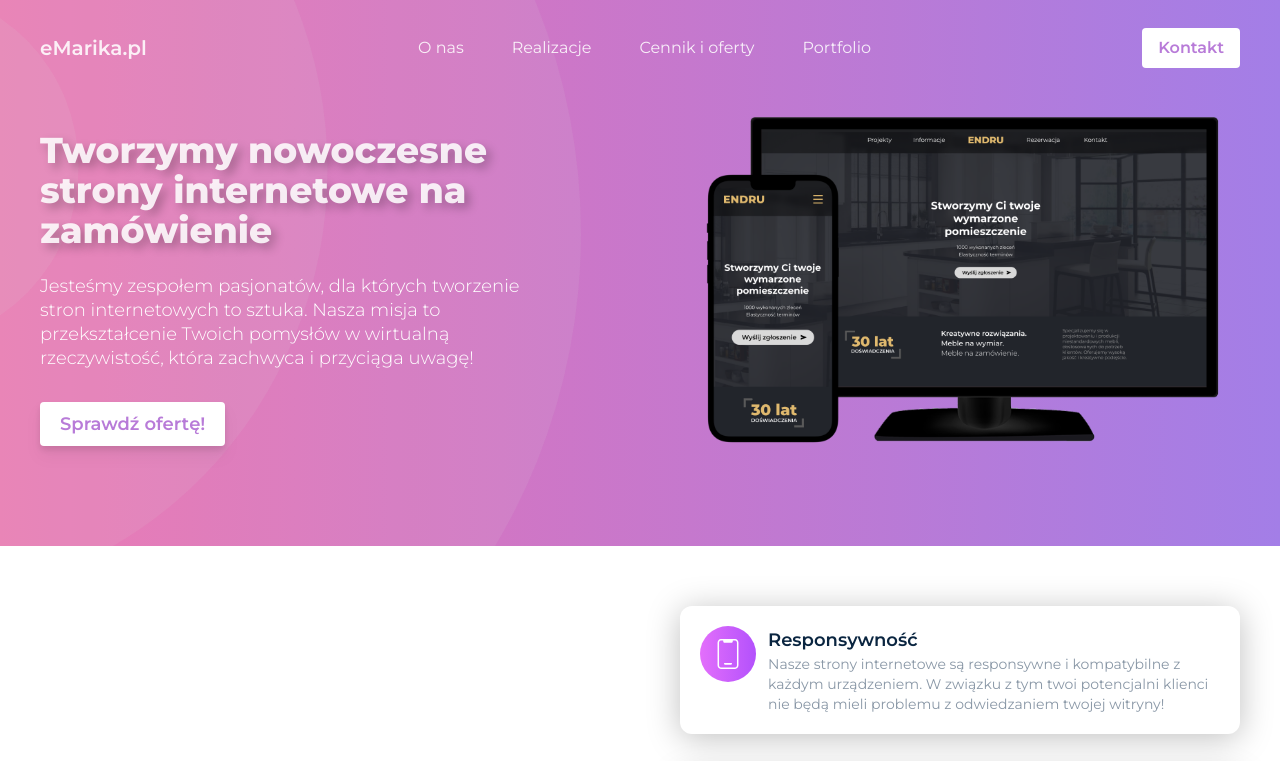
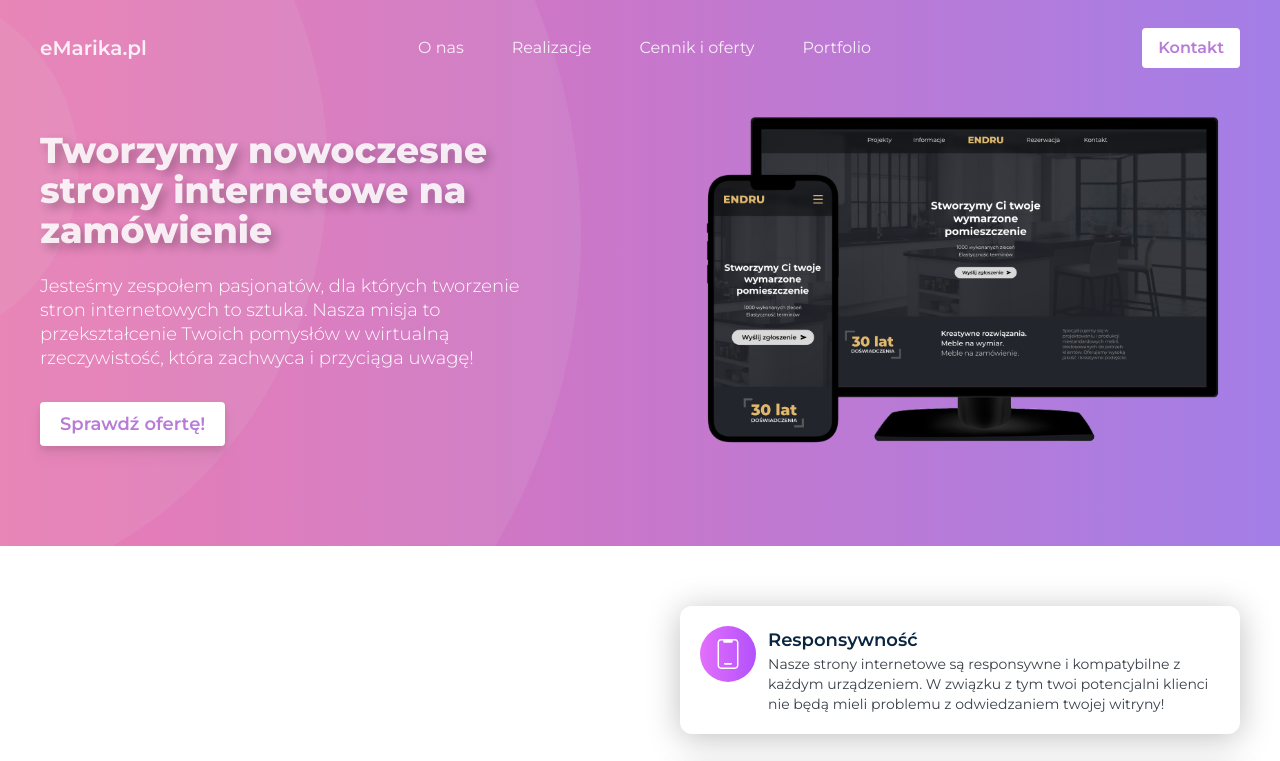
Before and after one commit to patroxfe/emarika, a React (Vite) app: page / in a window 1280 px wide. Shown: the top 761 px of the page. Built offline with nearby package versions, Linux system fonts and the light colour scheme.

Commit message:
Poprawka w seo, zmieniony kolor czcionki secondText

```diff
--- a/src/pages/Contact.jsx
+++ b/src/pages/Contact.jsx
@@ -5,8 +5,8 @@ export default function Contanct() {
 				<div>
 					<h5 className='text-xl font-bold py-2'>E-mail</h5>
 					<p className='tracking-wider'>emarika@gmail.com</p>
+					<p className='tracking-wider'>patryksulich@wp.pl</p>
 					<p className='tracking-wider'>rafaldruzba@op.pl</p>
-					<p className='tracking-wider'>patryksulich@wp.pl</p>
 				</div>
 				<div className='pt-3'>
 					<h5 className='text-xl font-bold py-2'>Telefon</h5>
@@ -26,8 +26,10 @@ export default function Contanct() {
 				</div>
 				<div className='flex flex-col'>
 					<h5 className='text-xl font-bold py-2'>Prawne</h5>
-					<a>Polityka prywatności</a>
-					<a className='tracking-wider'>Polityka plików cookies</a>
+					<a className='cursor-pointer'>Polityka prywatności</a>
+					<a className='tracking-wider cursor-pointer'>
+						Polityka plików cookies
+					</a>
 				</div>
 				<div>
 					<h5 className='text-xl font-bold py-2'>Lokalne usługi</h5>
--- a/tailwind.config.cjs
+++ b/tailwind.config.cjs
@@ -8,7 +8,7 @@ module.exports = {
 				mainText: '#0A2540',
 				borderCol: '#8593A2',
 				buttonText: '#B87BD8',
-				secondText: '#8997A6',
+				secondText: '#3a4048',
 				thirdText: '#5F7182',
 
 				firstViolet: '#E36FFB',
@@ -29,4 +29,4 @@ module.exports = {
 		},
 	},
 	plugins: [],
-}
+};
```
